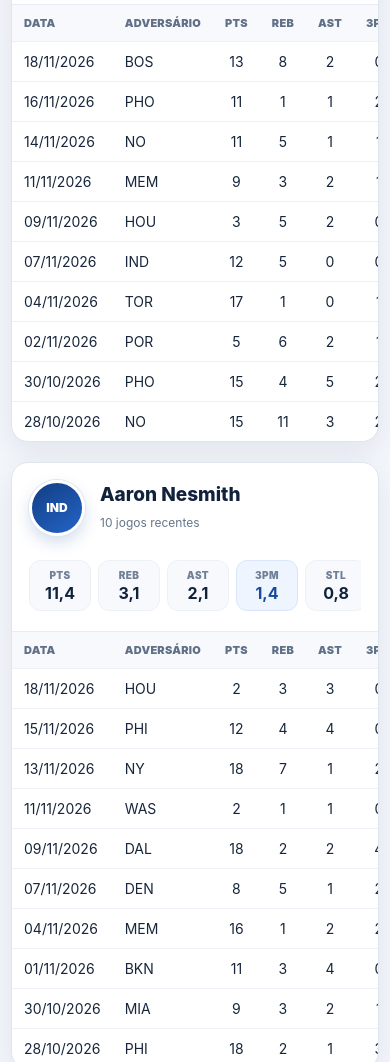
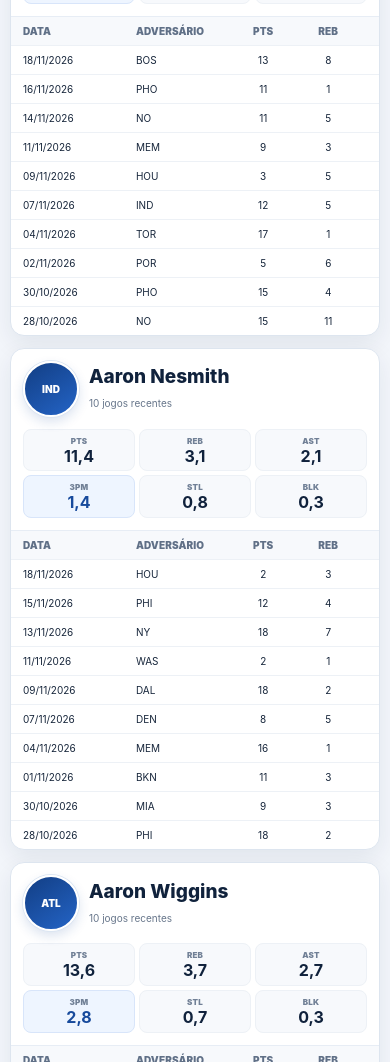
Before and after one commit to BrunoGiraoNBA/nba-player-tracker, a plain HTML site: page index.html in a window 390 px wide. Shown: the part 938-2000 px from the top of the page. Drawn offline with Linux system fonts and the light colour scheme.

Commit message:
Update style.css

```diff
--- a/style.css
+++ b/style.css
@@ -15,8 +15,8 @@
     --green: #138a57;
     --green-bg: #e9f8f1;
 
-    --shadow: 0 10px 30px rgba(15, 35, 65, 0.08);
-    --shadow-hover: 0 15px 38px rgba(15, 35, 65, 0.13);
+    --shadow: 0 8px 24px rgba(15, 35, 65, 0.08);
+    --shadow-hover: 0 12px 30px rgba(15, 35, 65, 0.13);
 
     --radius: 14px;
 }
@@ -68,8 +68,8 @@ button {
 
 .container {
     width: min(
-        1480px,
-        calc(100% - 40px)
+        1580px,
+        calc(100% - 32px)
     );
 
     margin: 0 auto;
@@ -156,10 +156,6 @@ button {
         rgba(255, 255, 255, 0.10);
 
     font-size: 22px;
-
-    box-shadow:
-        inset 0 1px 0
-        rgba(255, 255, 255, 0.08);
 }
 
 .topo h1 {
@@ -221,7 +217,7 @@ button {
 
 
 /* ========================================
-   PAINEL DE FILTROS - COMPACTO
+   PAINEL DE FILTROS
 ======================================== */
 
 .painel-filtros {
@@ -267,9 +263,7 @@ button {
 
     padding: 0 13px;
 
-    border:
-        1px solid #ced9e8;
-
+    border: 1px solid #ced9e8;
     border-radius: 9px;
 
     background: #ffffff;
@@ -279,10 +273,6 @@ button {
     font-size: 13px;
 
     outline: none;
-
-    transition:
-        border-color 0.2s ease,
-        box-shadow 0.2s ease;
 }
 
 .filtro-principal input:focus {
@@ -299,7 +289,7 @@ button {
 
 
 /* ========================================
-   BLOCOS DE FILTRO
+   BLOCOS DOS FILTROS
 ======================================== */
 
 .bloco-filtro {
@@ -322,7 +312,6 @@ button {
 .filtro-titulo small {
     display: inline;
 
-    margin-top: 0;
     margin-left: 6px;
 
     color: var(--muted);
@@ -349,7 +338,7 @@ button {
 
 
 /* ========================================
-   TIMES COMPACTOS
+   TIMES
 ======================================== */
 
 .lista-opcoes {
@@ -380,9 +369,7 @@ button {
 
     padding: 0 9px;
 
-    border:
-        1px solid #d6dfeb;
-
+    border: 1px solid #d6dfeb;
     border-radius: 7px;
 
     background: #ffffff;
@@ -394,8 +381,7 @@ button {
 
     cursor: pointer;
 
-    transition:
-        all 0.18s ease;
+    transition: all 0.18s ease;
 }
 
 .time-opcao label:hover {
@@ -403,8 +389,7 @@ button {
 
     color: var(--blue);
 
-    transform:
-        translateY(-1px);
+    transform: translateY(-1px);
 }
 
 .time-opcao input:checked + label {
@@ -445,9 +430,7 @@ button {
 
     padding: 0 11px;
 
-    border:
-        1px solid #ced9e8;
-
+    border: 1px solid #ced9e8;
     border-radius: 8px;
 
     background: #ffffff;
@@ -474,7 +457,6 @@ button {
     padding: 0 15px;
 
     border: 0;
-
     border-radius: 8px;
 
     background:
@@ -492,24 +474,11 @@ button {
     box-shadow:
         0 4px 10px
         rgba(23, 74, 156, 0.18);
-
-    transition:
-        transform 0.18s ease,
-        box-shadow 0.18s ease;
-}
-
-.botao-primario:hover {
-    transform:
-        translateY(-1px);
-
-    box-shadow:
-        0 6px 14px
-        rgba(23, 74, 156, 0.25);
 }
 
 
 /* ========================================
-   CHIPS DOS JOGADORES
+   CHIPS
 ======================================== */
 
 .chips-selecionados {
@@ -557,7 +526,6 @@ button {
     padding: 0;
 
     border: 0;
-
     border-radius: 50%;
 
     background:
@@ -629,8 +597,7 @@ button {
     font-size: 11px;
     font-weight: 800;
 
-    transition:
-        all 0.18s ease;
+    transition: all 0.18s ease;
 }
 
 .botao-secundario {
@@ -691,9 +658,7 @@ button {
 .sem-resultados {
     padding: 40px 22px;
 
-    border:
-        1px solid var(--border);
-
+    border: 1px solid var(--border);
     border-radius: var(--radius);
 
     background: var(--card);
@@ -707,29 +672,35 @@ button {
 
 
 /* ========================================
-   LISTA DE JOGADORES
+   LISTA - 2 JOGADORES POR LINHA
 ======================================== */
 
 .lista-jogadores {
     display: grid;
 
-    gap: 20px;
+    grid-template-columns:
+        repeat(2, minmax(0, 1fr));
+
+    align-items: start;
+
+    gap: 14px;
 
     padding-bottom: 45px;
 }
 
 
 /* ========================================
-   CARD
+   CARD DO JOGADOR
 ======================================== */
 
 .jogador-card {
+    min-width: 0;
     overflow: hidden;
 
     border:
         1px solid #dde5ef;
 
-    border-radius: 17px;
+    border-radius: 14px;
 
     background: var(--card);
 
@@ -746,23 +717,29 @@ button {
 
     box-shadow: var(--shadow-hover);
 
-    transform:
-        translateY(-1px);
+    transform: translateY(-1px);
 }
+
+
+/* ========================================
+   CABEÇALHO DO CARD
+======================================== */
 
 .jogador-cabecalho {
     display: flex;
     align-items: center;
     justify-content: space-between;
 
-    gap: 24px;
+    min-width: 0;
 
-    padding: 22px;
+    gap: 12px;
+
+    padding: 13px 14px;
 }
 
 
 /* ========================================
-   IDENTIFICAÇÃO DO JOGADOR
+   IDENTIFICAÇÃO
 ======================================== */
 
 .jogador-identificacao {
@@ -771,7 +748,7 @@ button {
 
     min-width: 0;
 
-    gap: 15px;
+    gap: 10px;
 }
 
 .jogador-time {
@@ -781,15 +758,15 @@ button {
     align-items: center;
     justify-content: center;
 
-    width: 64px;
-    height: 64px;
+    width: 48px;
+    height: 48px;
 
-    flex: 0 0 64px;
+    flex: 0 0 48px;
 
     overflow: hidden;
 
     border:
-        3px solid #ffffff;
+        2px solid #ffffff;
 
     border-radius: 50%;
 
@@ -802,13 +779,13 @@ button {
 
     color: #ffffff;
 
-    font-size: 12px;
+    font-size: 10px;
     font-weight: 900;
 
     box-shadow:
         0 0 0 1px #dce6f3,
-        0 7px 16px
-        rgba(23, 74, 156, 0.18);
+        0 5px 12px
+        rgba(23, 74, 156, 0.16);
 }
 
 .jogador-time img {
@@ -829,11 +806,11 @@ button {
 .jogador-nome {
     overflow: hidden;
 
-    margin: 0 0 5px;
+    margin: 0 0 3px;
 
     color: #10223c;
 
-    font-size: 22px;
+    font-size: 17px;
     font-weight: 800;
 
     line-height: 1.15;
@@ -845,30 +822,34 @@ button {
 .jogador-jogos {
     color: var(--muted);
 
-    font-size: 12px;
+    font-size: 10px;
 }
 
 
 /* ========================================
-   MÉDIAS
+   MÉDIAS COMPACTAS
 ======================================== */
 
 .medias {
-    display: flex;
-    align-items: stretch;
+    display: grid;
 
-    gap: 9px;
+    grid-template-columns:
+        repeat(6, minmax(42px, 1fr));
+
+    gap: 4px;
+
+    min-width: 0;
 }
 
 .media {
-    min-width: 70px;
+    min-width: 0;
 
-    padding: 9px 11px;
+    padding: 6px 5px;
 
     border:
         1px solid #edf1f6;
 
-    border-radius: 11px;
+    border-radius: 8px;
 
     background: #f7f9fc;
 
@@ -878,14 +859,14 @@ button {
 .media span {
     display: block;
 
-    margin-bottom: 4px;
+    margin-bottom: 2px;
 
     color: #718096;
 
-    font-size: 10px;
+    font-size: 8px;
     font-weight: 900;
 
-    letter-spacing: 0.4px;
+    letter-spacing: 0.2px;
 }
 
 .media strong {
@@ -893,8 +874,8 @@ button {
 
     color: #10223c;
 
-    font-size: 18px;
-    line-height: 1.1;
+    font-size: 14px;
+    line-height: 1.05;
 }
 
 .media.destaque-3pm {
@@ -909,10 +890,12 @@ button {
 
 
 /* ========================================
-   TABELA DOS 10 JOGOS
+   TABELA - 10 JOGOS
 ======================================== */
 
 .tabela-container {
+    width: 100%;
+
     overflow-x: auto;
 
     border-top:
@@ -922,18 +905,23 @@ button {
 .tabela-jogos {
     width: 100%;
 
+    table-layout: fixed;
+
     border-collapse: collapse;
 }
 
 .tabela-jogos th,
 .tabela-jogos td {
-    padding: 13px 16px;
+    overflow: hidden;
+
+    padding: 8px 5px;
 
     border-bottom:
         1px solid #edf1f6;
 
     text-align: center;
 
+    text-overflow: ellipsis;
     white-space: nowrap;
 }
 
@@ -942,10 +930,10 @@ button {
 
     color: #607087;
 
-    font-size: 11px;
+    font-size: 9px;
     font-weight: 900;
 
-    letter-spacing: 0.25px;
+    letter-spacing: 0.1px;
 
     text-transform: uppercase;
 }
@@ -953,14 +941,37 @@ button {
 .tabela-jogos td {
     color: #17263b;
 
-    font-size: 14px;
+    font-size: 11px;
 }
 
-.tabela-jogos th:first-child,
+
+/* DATA */
+
+.tabela-jogos th:nth-child(1),
+.tabela-jogos td:nth-child(1) {
+    width: 19%;
+
+    text-align: left;
+
+    padding-left: 12px;
+}
+
+
+/* ADVERSÁRIO */
+
 .tabela-jogos th:nth-child(2),
-.tabela-jogos td:first-child,
 .tabela-jogos td:nth-child(2) {
+    width: 17%;
+
     text-align: left;
+}
+
+
+/* ESTATÍSTICAS */
+
+.tabela-jogos th:nth-child(n+3),
+.tabela-jogos td:nth-child(n+3) {
+    width: 10.66%;
 }
 
 .tabela-jogos tbody tr {
@@ -983,44 +994,73 @@ button {
 
 .tendencia-acima {
     color: var(--green);
+
     background: var(--green-bg);
 }
 
 .tendencia-estavel {
     color: #87610a;
+
     background: #fff8df;
 }
 
 .tendencia-abaixo {
     color: #c62c48;
+
     background: #fff0f3;
 }
 
 
 /* ========================================
-   TABLET
+   TELAS INTERMEDIÁRIAS
+
+   Abaixo de 1250px voltamos para
+   1 jogador por linha para preservar
+   a leitura dos 10 jogos.
 ======================================== */
 
-@media (max-width: 1050px) {
+@media (max-width: 1250px) {
+
+    .lista-jogadores {
+        grid-template-columns: 1fr;
+    }
 
     .jogador-cabecalho {
-        align-items: flex-start;
+        padding: 15px 16px;
+    }
 
-        flex-direction: column;
+    .jogador-time {
+        width: 56px;
+        height: 56px;
+
+        flex-basis: 56px;
+    }
+
+    .jogador-nome {
+        font-size: 19px;
     }
 
     .medias {
-        width: 100%;
-
-        overflow-x: auto;
-
-        padding-bottom: 3px;
+        grid-template-columns:
+            repeat(6, minmax(55px, 1fr));
     }
 
-    .media {
-        flex: 1;
+    .media strong {
+        font-size: 16px;
+    }
 
-        min-width: 68px;
+    .tabela-jogos th,
+    .tabela-jogos td {
+        padding:
+            10px 8px;
+    }
+
+    .tabela-jogos th {
+        font-size: 10px;
+    }
+
+    .tabela-jogos td {
+        font-size: 13px;
     }
 }
 
@@ -1033,11 +1073,11 @@ button {
 
     .container {
         width:
-            calc(100% - 22px);
+            calc(100% - 20px);
     }
 
     .topo {
-        padding: 11px 0;
+        padding: 10px 0;
     }
 
     .topo-conteudo {
@@ -1045,11 +1085,7 @@ button {
 
         flex-direction: column;
 
-        gap: 9px;
-    }
-
-    .marca {
-        align-items: flex-start;
+        gap: 8px;
     }
 
     .marca-bola {
@@ -1057,8 +1093,6 @@ button {
         height: 40px;
 
         flex-basis: 40px;
-
-        border-radius: 11px;
 
         font-size: 20px;
     }
@@ -1077,10 +1111,6 @@ button {
         padding: 6px 12px;
 
         text-align: left;
-    }
-
-    .contador strong {
-        font-size: 20px;
     }
 
     .painel-filtros {
@@ -1128,38 +1158,40 @@ button {
         min-width: 130px;
     }
 
-    .jogador-cabecalho {
-        padding: 17px;
+    .lista-jogadores {
+        grid-template-columns: 1fr;
+
+        gap: 12px;
     }
 
-    .jogador-time {
-        width: 56px;
-        height: 56px;
+    .jogador-cabecalho {
+        align-items: flex-start;
 
-        flex-basis: 56px;
-    }
+        flex-direction: column;
 
-    .jogador-nome {
-        font-size: 19px;
+        padding: 12px;
     }
 
     .medias {
-        gap: 7px;
+        width: 100%;
+
+        grid-template-columns:
+            repeat(6, minmax(48px, 1fr));
+
+        overflow-x: auto;
     }
 
-    .media {
-        min-width: 62px;
+    .tabela-jogos {
+        min-width: 610px;
 
-        padding: 8px 9px;
-    }
-
-    .media strong {
-        font-size: 16px;
+        table-layout: auto;
     }
 
     .tabela-jogos th,
     .tabela-jogos td {
-        padding: 11px 12px;
+        padding: 8px 9px;
+
+        font-size: 10px;
     }
 }
 
@@ -1180,7 +1212,6 @@ button {
 
     .time-opcao label {
         min-width: 44px;
-
         height: 28px;
 
         padding: 0 8px;
@@ -1196,4 +1227,11 @@ button {
     .botao-perigo {
         width: 100%;
     }
+
+    .medias {
+        grid-template-columns:
+            repeat(3, 1fr);
+
+        overflow: visible;
+    }
 }
```
